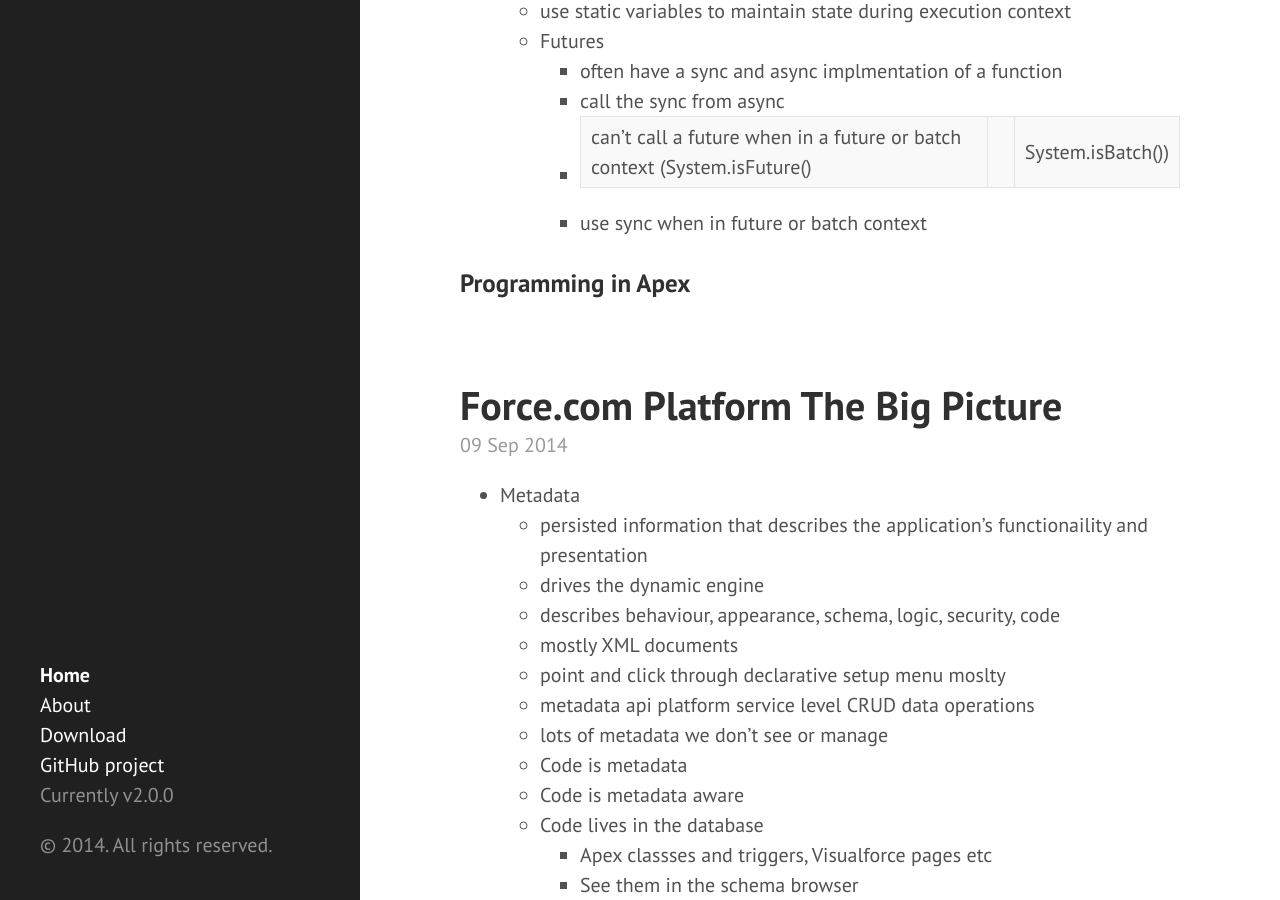
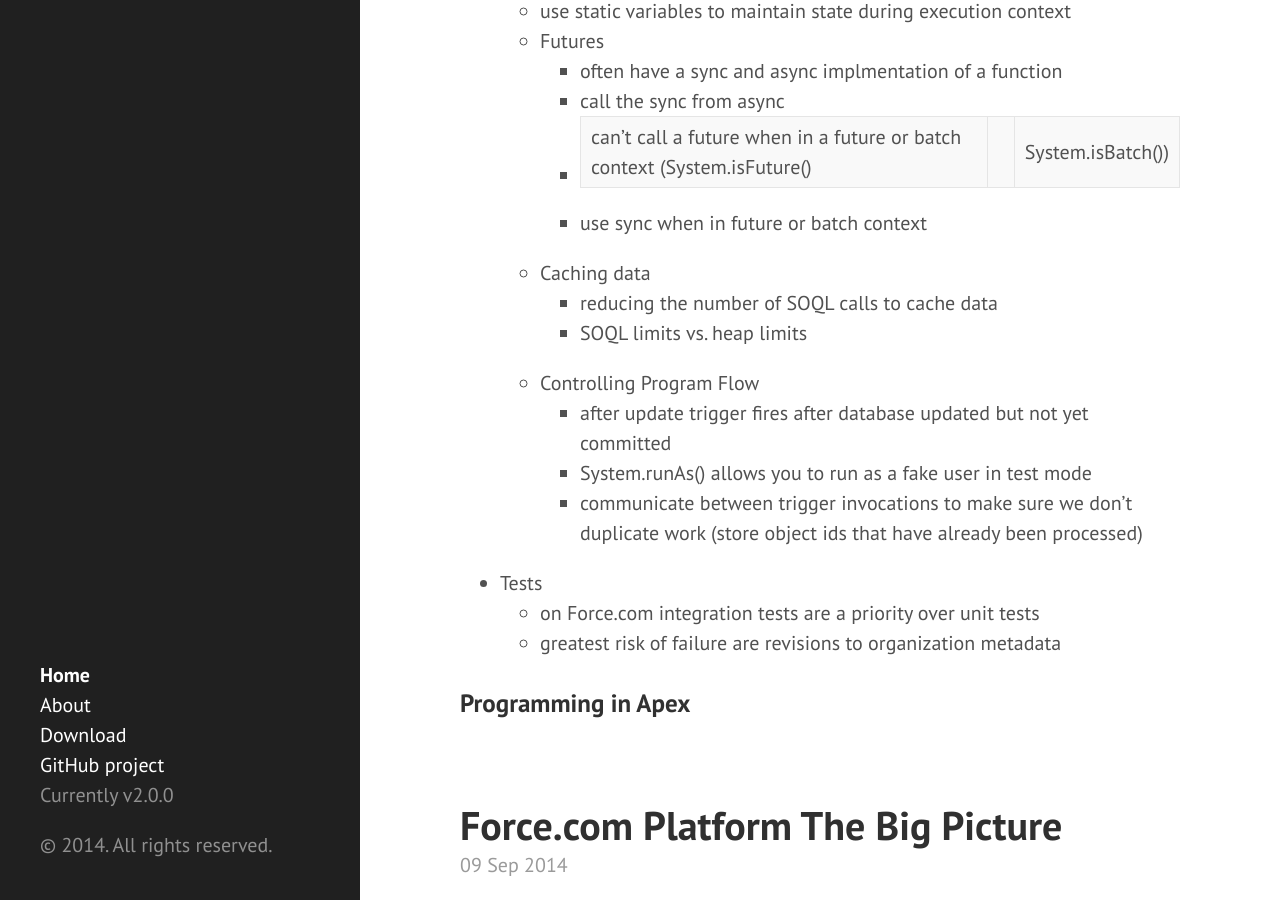
Before and after one commit to eneiand/eneiand.github.io, a Jekyll site: the page built from index.html, in a window 1280 px wide and 900 px high, scrolled down 3975 px. Built offline with Jekyll 4.4.1, drawn with Linux system fonts in a browser that asks for light colours; Markdown is read by kramdown in place of the engine named in the settings; the list of posts is cut into pages by our own code.

Commit message:
Update 2014-09-10-force.com-apex-fundamentals.md

```diff
--- a/_posts/2014-09-10-force.com-apex-fundamentals.md
+++ b/_posts/2014-09-10-force.com-apex-fundamentals.md
@@ -108,6 +108,15 @@
     * call the sync from async
     * can't call a future when in a future or batch context (System.isFuture() || System.isBatch())
     * use sync when in future or batch context
-
+  * Caching data
+    * reducing the number of SOQL calls to cache data
+    * SOQL limits vs. heap limits
+  * Controlling Program Flow
+    * after update trigger fires after database updated but not yet committed
+    * System.runAs() allows you to run as a fake user in test mode
+    * communicate between trigger invocations to make sure we don't duplicate work (store object ids that have already been processed)
+* Tests
+    * on Force.com integration tests are a priority over unit tests
+    * greatest risk of failure are revisions to organization metadata
 
 ### Programming in Apex
```
